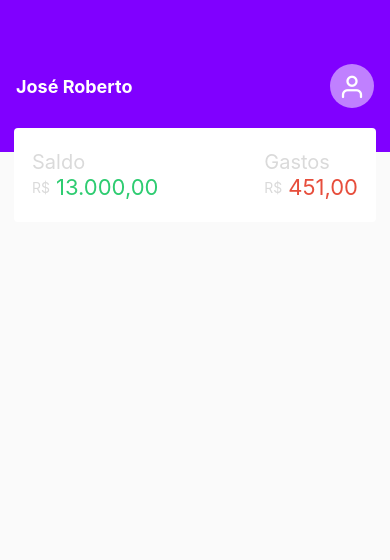
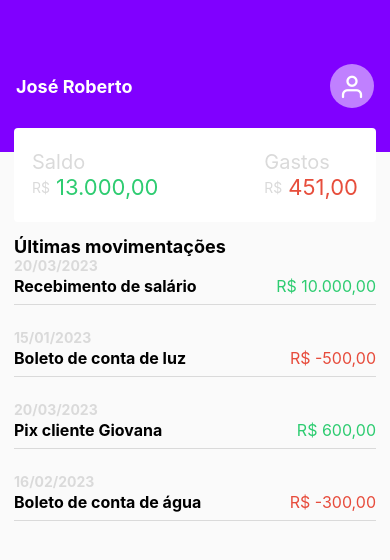
Before and after one commit to JrzenonDev/app-finance, a React Native app: screen / in a window 390 px wide. Shown: the top 560 px of the page. Built offline with nearby package versions, Linux system fonts and the light colour scheme.

Commit message:
feat: listing user account movements in Home

```diff
--- a/src/pages/Home/index.js
+++ b/src/pages/Home/index.js
@@ -1,10 +1,20 @@
-import { StyleSheet, View } from "react-native";
+import { FlatList, StyleSheet, Text, View } from "react-native";
 import { Ballance } from "../../components/Ballance";
+import { Moviments } from "../../components/Moviments";
+import { listExpanses } from "../../mocks/listExpanses";
 
 export default function Home() {
   return (
     <View style={styles.container}>
       <Ballance ballance="13.000,00" expanses="451,00" />
+      <Text style={styles.title}>Últimas movimentações</Text>
+      <FlatList
+        style={styles.list}
+        data={listExpanses}
+        keyExtractor={(item) => String(item.id)}
+        showsVerticalScrollIndicator={false}
+        renderItem={({ item }) => <Moviments data={item} />}
+      />
     </View>
   );
 }
@@ -14,4 +24,15 @@ const styles = StyleSheet.create({
     flex: 1,
     backgroundColor: "#fafafa",
   },
+  title: {
+    fontSize: 18,
+    fontWeight: "bold",
+    marginLeft: 14,
+    marginRight: 14,
+    marginTop: 14,
+  },
+  list: {
+    marginStart: 14,
+    marginEnd: 14,
+  },
 });
```
